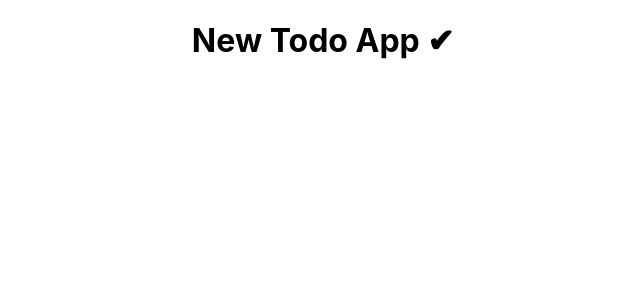
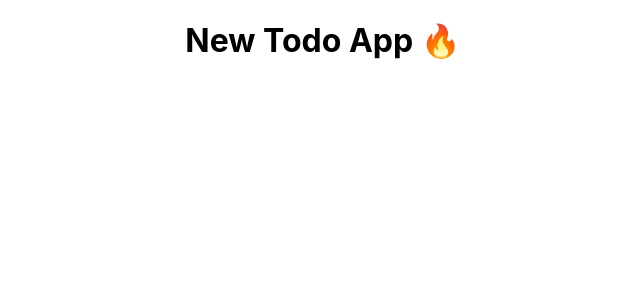
Before and after one commit to Vijendra-Achar/my-tasks, a React (Create React App) app: page / in a window 1280 px wide. Shown: the top 300 px of the page, without its empty margins (317-957 px from the left). Built offline with nearby package versions, Linux system fonts and the light colour scheme.

Commit message:
Added Material UI to the Project ✔

```diff
--- a/package.json
+++ b/package.json
@@ -3,9 +3,11 @@
   "version": "0.1.0",
   "private": true,
   "dependencies": {
+    "@material-ui/core": "^4.12.3",
     "@testing-library/jest-dom": "^5.15.0",
     "@testing-library/react": "^11.2.7",
     "@testing-library/user-event": "^12.8.3",
+    "axios": "^0.24.0",
     "react": "^17.0.2",
     "react-dom": "^17.0.2",
     "react-scripts": "4.0.3",
--- a/src/App.js
+++ b/src/App.js
@@ -3,7 +3,7 @@ import './App.css';
 function App() {
   return (
     <div className="App">
-      <h1>New Todo App ✔</h1>
+      <h1>New Todo App 🔥</h1>
     </div>
   );
 }
```
Also changed, not shown: 1 other file (tests, documents, lock files or other folders).
